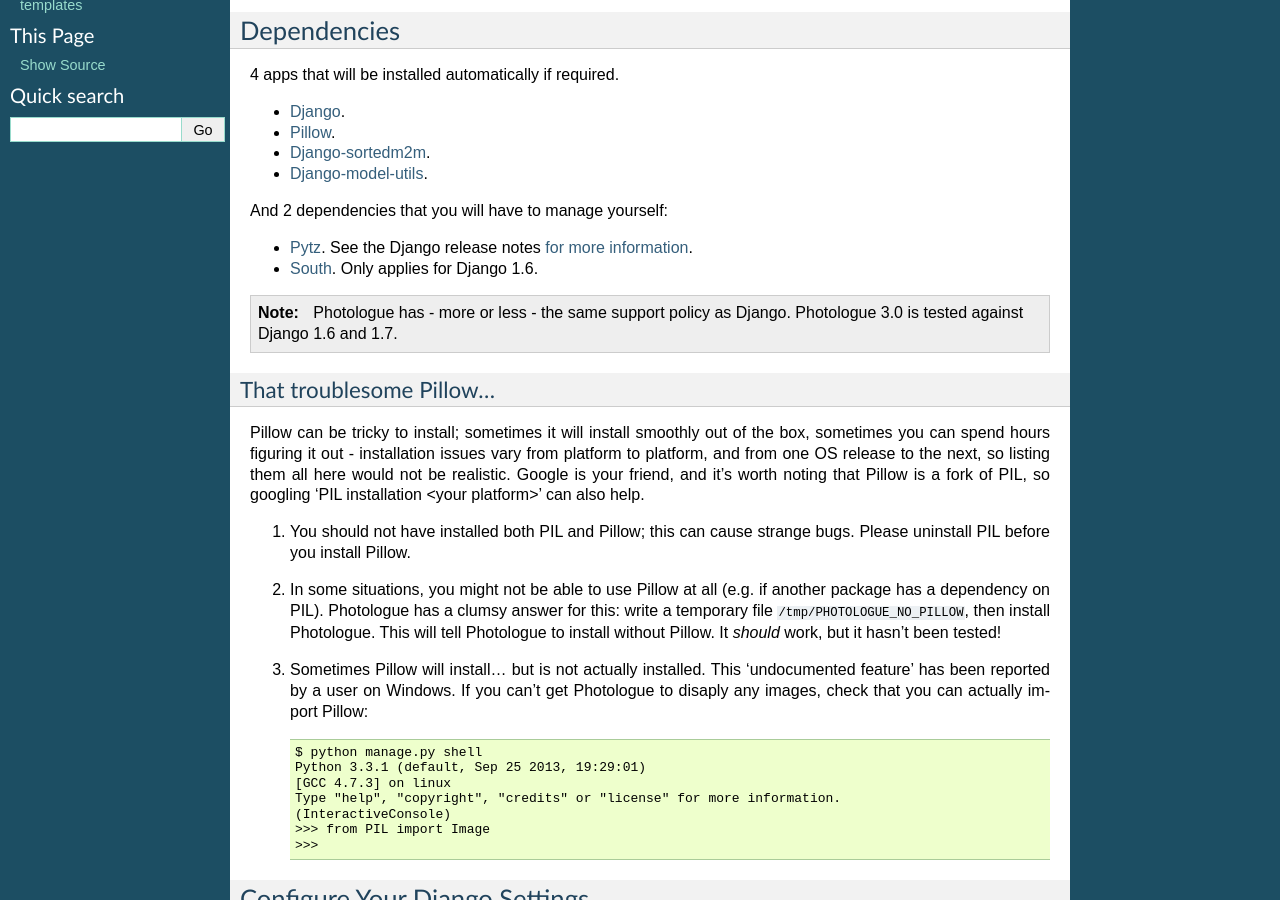
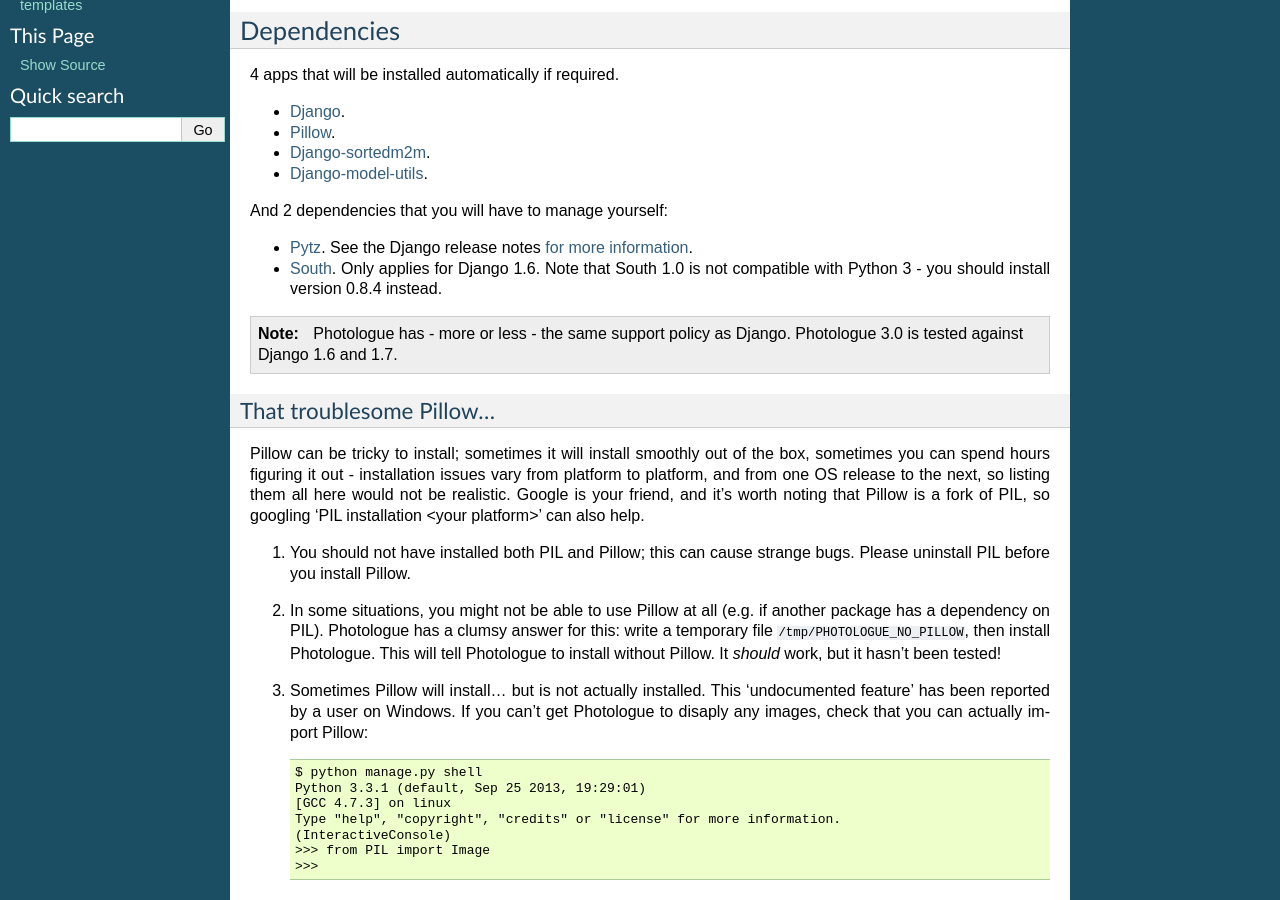
Before and after one commit to richardbarran/django-photologue, a Sphinx documentation site: the page built from docs/pages/installation.rst, in a window 1280 px wide and 900 px high, scrolled down 471 px. Built offline with Sphinx 7.4.7, drawn with Linux system fonts in a browser that asks for light colours.

Commit message:
South should not be installed automatically.

```diff
--- a/docs/pages/installation.rst
+++ b/docs/pages/installation.rst
@@ -41,7 +41,8 @@ And 2 dependencies that you will have to manage yourself:
 
 * `Pytz <https://pypi.python.org/pypi/pytz>`_. See the Django release notes `for more information
   <https://docs.djangoproject.com/en/1.6/releases/1.6/#time-zone-aware-day-month-and-week-day-lookups>`_.
-* `South <http://south.aeracode.org/>`_. Only applies for Django 1.6.
+* `South <http://south.aeracode.org/>`_. Only applies for Django 1.6. Note that South 1.0 is not
+  compatible with Python 3 - you should install version 0.8.4 instead.
 
 .. note::
 
--- a/requirements.txt
+++ b/requirements.txt
@@ -1,5 +1,4 @@
 Django>=1.6 # Django-sortedm2m does not work with Django 1.4, and Django 1.5 is not supported.
-South==0.8.4 # South 0.8 is compatible with Python 3 - earlier versions might work if you're running python 2. South 1.0 is not compatible with Python 3.
 Pillow>=2.0.0 # 2.0.0 needed for Mac users. Might work with earlier versions, but not tested.
 django-sortedm2m>=0.8.0
 django-model-utils>=2.0.3
```
Also changed, not shown: .travis.yml.
